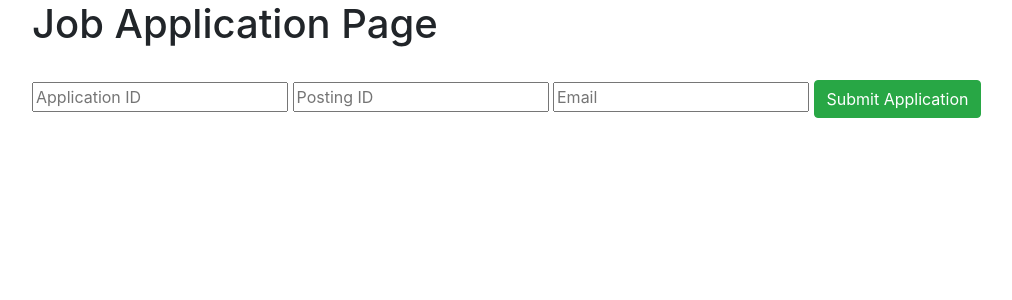
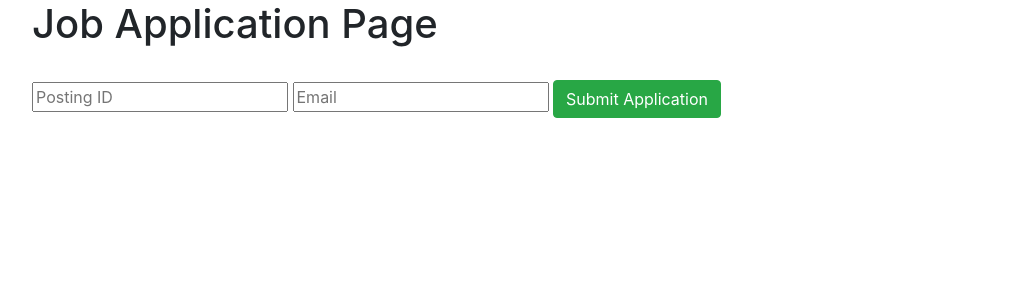
Before and after one commit to CaoGreg/COMP-353-Main-Project, a Flask app: page /jobapplication in a window 1280 px wide. Shown: the part 56-356 px from the top of the page, without its empty margins (53-1065 px from the left). Run offline with Flask 2, Linux system fonts and the light colour scheme; some libraries are stand-ins or nearby versions.

Commit message:
no message

```diff
--- a/app.py
+++ b/app.py
@@ -105,8 +105,11 @@ def postings():
 
 @app.route('/jobapplication', methods=['GET', 'POST'])
 def jobapplication():
-    # if request.method == 'POST':
-    return render_template('jobapplication.html')
+    if request.method == 'POST':
+
+        return render_template('jobapplication.html')
+    else:
+        return render_template('jobapplication.html')
 
 @app.route('/login', methods=['GET', 'POST'])
 def login():
--- a/templates/jobapplication.html
+++ b/templates/jobapplication.html
@@ -9,7 +9,6 @@
     <h1>Job Application Page</h1>
     <br>
     <form id="job-application-form" action="" method="post">
-      <input type="text" placeholder="Application ID" name="application_id">
         <input type="text" placeholder="Posting ID" name="posting_id">
         <input type="email" placeholder="Email" name="email">
       <input class="btn btn-success" type="submit" value="Submit Application">
```
